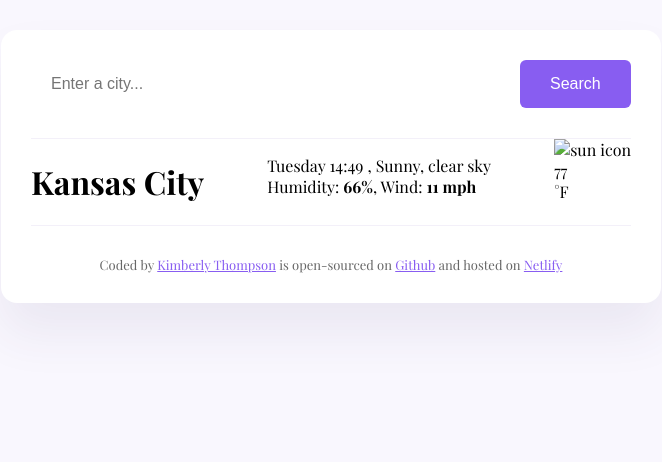
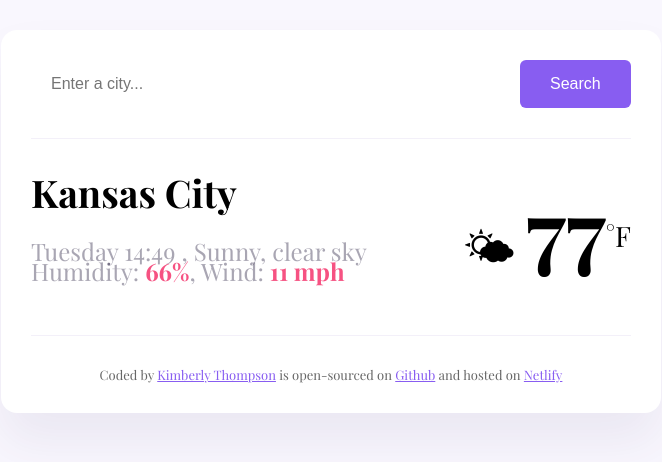
Before and after one commit to kimt79/weathersearch6324, a plain HTML site: page index.html in a window 1280 px wide. Shown: the whole page, without its empty margins (309-971 px from the left). Drawn offline with nearby package versions, Linux system fonts and the light colour scheme; a web font is replaced by a local one.

Commit message:
added more basic css

```diff
--- a/index.html
+++ b/index.html
@@ -21,10 +21,10 @@
       </form>
     </header>
     <main>
+      <h1 class="weather-app-city" id="city">
+        Kansas City
+      </h1>
       <div class="weather-app-data">
-        <h1 class="weather-app-city" id="city">
-          Kansas City
-        </h1>
         <p class="weather-app-details">
           <span id="day">Tuesday</span>
           <span id="time">14:49</span>
@@ -36,14 +36,12 @@
         </p>
 
         <div class="weather-app-temperature-container">
-          <div id="icon">
-            <img src=" " http://shecodes-assets.s3.amazonaws.com/api/weather/icons/clear-sky-day.png"" alt="sun icon"
-              class="weather-app-icon">
-          </div>
+          <div class="weather-app-icon" id="icon">🌤</div>
           <div class="weather-app-temperature" id="temperature">77</div>
           <div class="weather-app-unit">°F</div>
         </div>
       </div>
+
     </main>
 
 
--- a/src/style.css
+++ b/src/style.css
@@ -12,16 +12,8 @@ header {
   display: block;
 }
 
-form {
-  display: block;
-}
-
-h1 {
-  display: block;
-}
-
-p {
-  display: block;
+main {
+  padding: 30px 0;
 }
 
 footer {
@@ -71,3 +63,42 @@ a {
   display: flex;
   justify-content: space-between;
 }
+
+.weather-app-city {
+  margin: 0;
+  font-size: 38px;
+  line-height: 48px;
+}
+
+.weather-app-details {
+  color: rgba(39, 33, 66, 0.4);
+  font-size: 24px;
+  line-height: 20px;
+
+}
+
+.weather-app-details strong {
+  color: #f65282;
+
+}
+
+.weather-app-temperature-container {
+  display: flex;
+}
+
+.weather-app-icon {
+  font-size: 44px;
+
+}
+
+.weather-app-temperature {
+  font-size: 88px;
+  line-height: 22px;
+  font-weight: bold;
+  margin-left: 10px;
+}
+
+.weather-app-unit {
+  font-size: 28px;
+
+}
```
